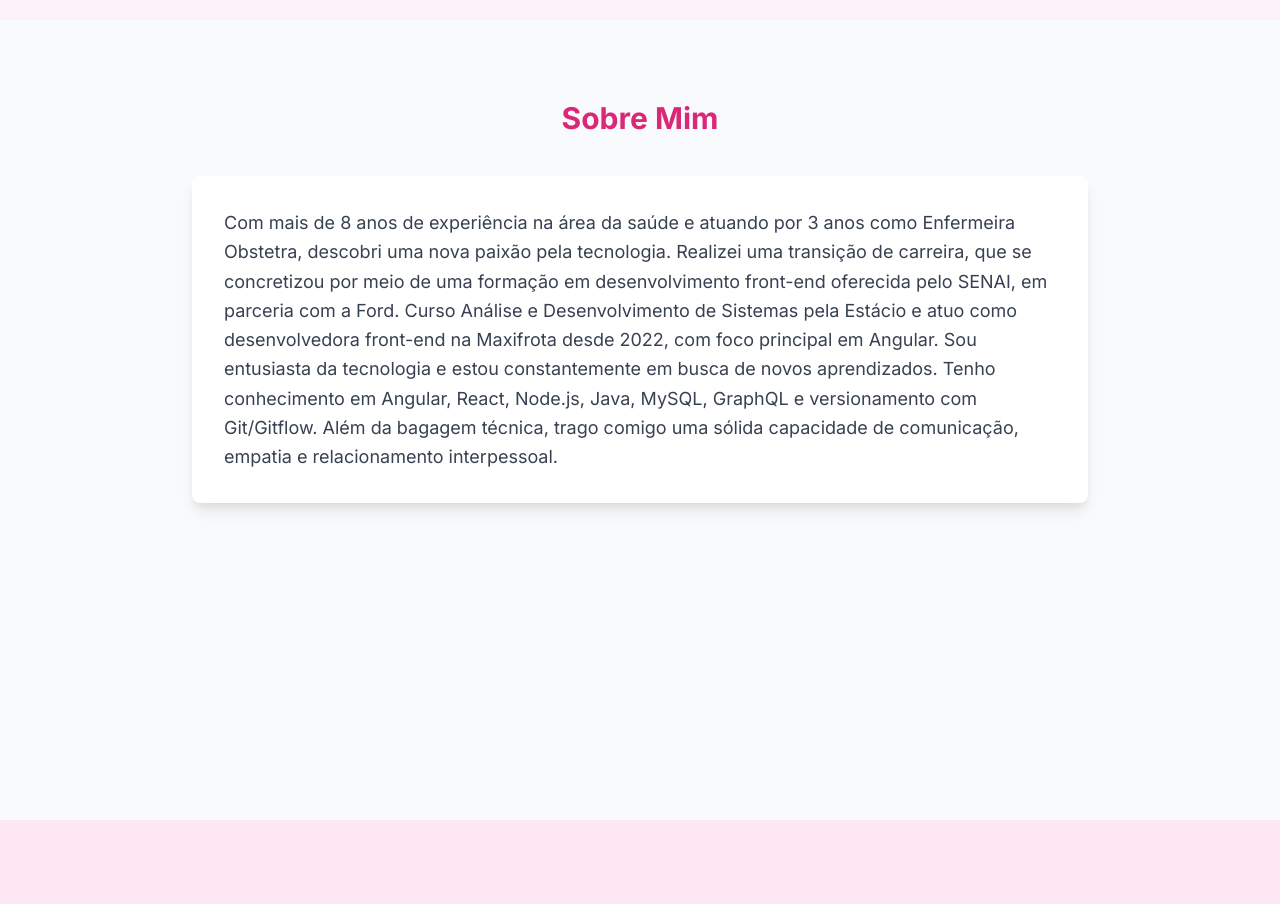
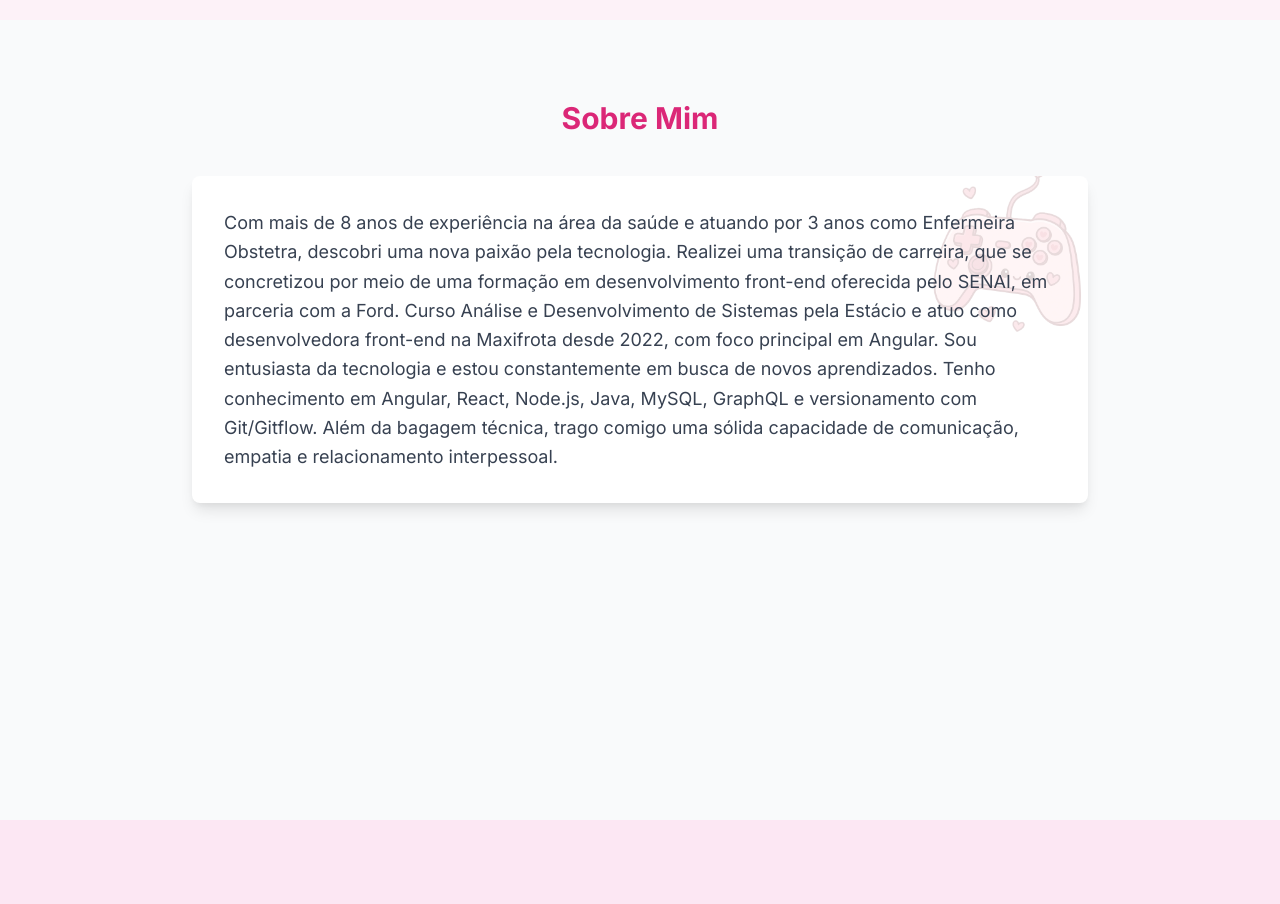
Before and after one commit to RayanaVital/personal-site-react, a Next.js app: page / in a window 1280 px wide. Shown: the part 780-1684 px from the top of the page. Built offline with nearby package versions, Linux system fonts and the light colour scheme.

Commit message:
feat: add animated image to About component for enhanced visual appeal

```diff
--- a/src/app/components/About.tsx
+++ b/src/app/components/About.tsx
@@ -1,3 +1,5 @@
+import Image from "next/image";
+
 export default function About() {
   const content = `
     Com mais de 8 anos de experiência na área da saúde e atuando por 3 anos como Enfermeira Obstetra, descobri uma nova paixão pela tecnologia.
@@ -13,8 +15,18 @@ export default function About() {
       <h2 className="text-3xl font-bold text-pink-600 text-center mb-10">
         Sobre Mim
       </h2>
-      <div className="max-w-4xl mx-auto bg-white p-8 rounded-lg shadow-lg">
-        <p className="text-gray-700 text-lg leading-relaxed">
+      <div className="max-w-4xl mx-auto bg-white p-8 rounded-lg shadow-lg relative overflow-hidden group">
+        {/* Imagem com animação */}
+        <div className="absolute -top-10 -right-10 w-40 h-40 md:w-60 md:h-60 opacity-20 group-hover:opacity-40 transition-opacity duration-300">
+          <Image
+            src="/img/controller.png"
+            alt="Controlador"
+            layout="fill"
+            objectFit="contain"
+          />
+        </div>
+        {/* Conteúdo do card */}
+        <p className="text-gray-700 text-lg leading-relaxed relative z-10">
           {content}
         </p>
       </div>
```
Also changed, not shown: public/img/controller.png (added).
